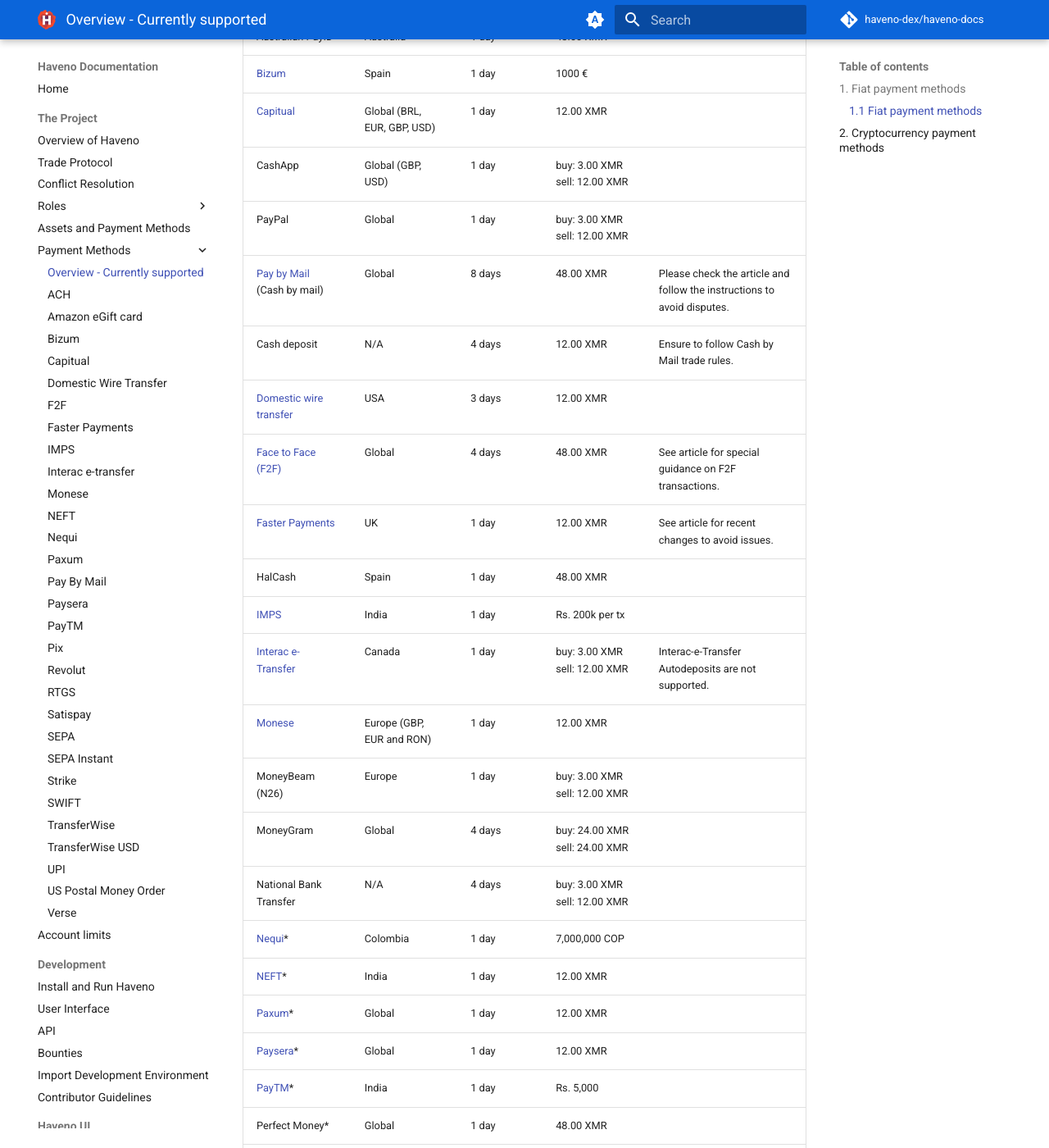
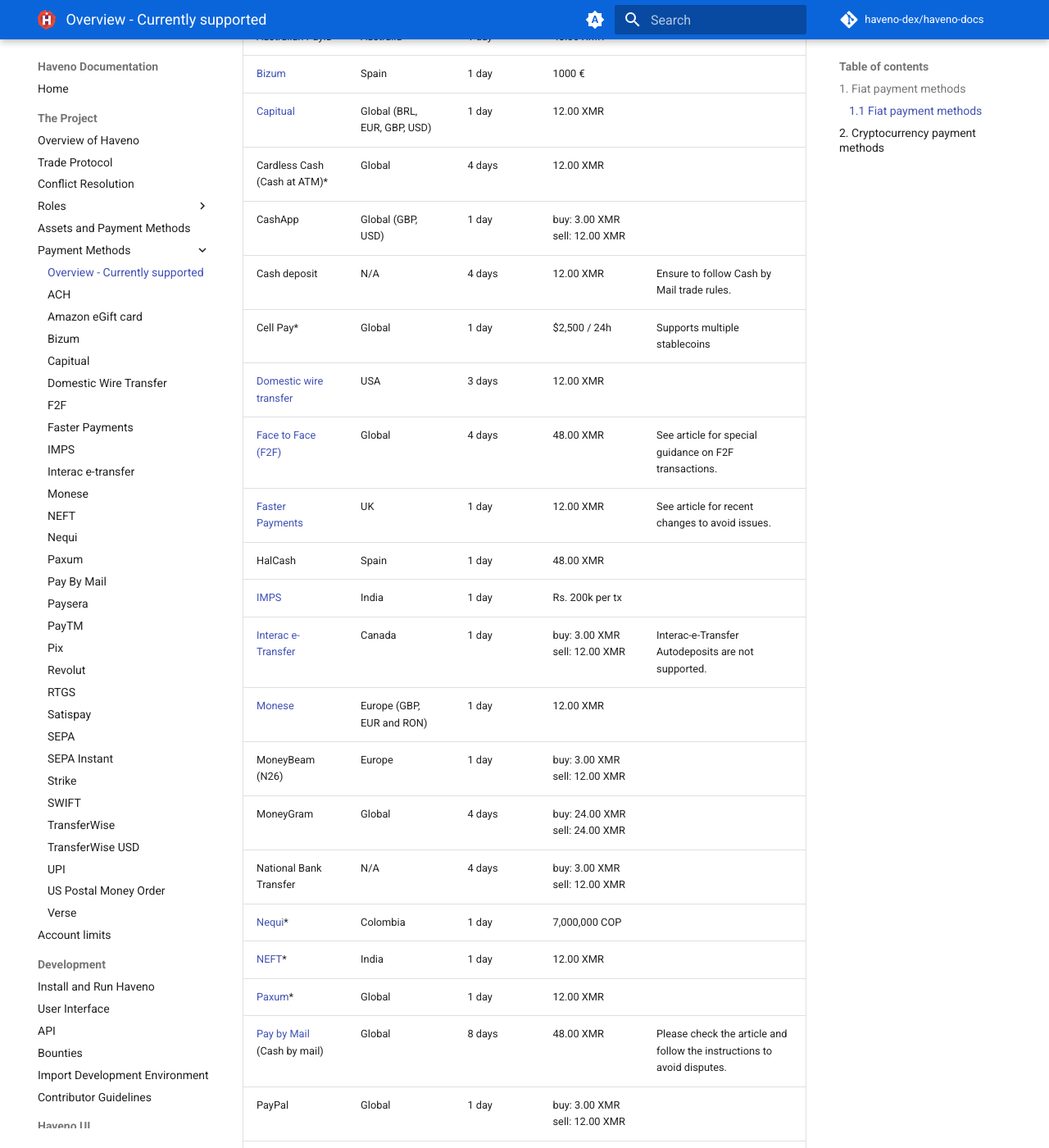
Before and after one commit to haveno-dex/haveno-docs, an MkDocs documentation site: the page built from docs/the-project/payment_methods/0-all-methods.md, in a window 1280 px wide and 1400 px high, scrolled down 1248 px. Shown: the whole window at 82% size. Built offline with MkDocs 1.6.1 and Material for MkDocs 9.7.7, drawn with Linux system fonts in a browser that asks for light colours; plug-ins that fetch from the network failed and are left out; comment, search, counter and statistics services are not loaded; the version menu is left out; some of the changed text lies outside the part shown.

Commit message:
Rename TransferWise to Wise, add Cardless Cash, Cell Pay, Venmo

```diff
--- a/docs/the-project/payment_methods/0-all-methods.md
+++ b/docs/the-project/payment_methods/0-all-methods.md
@@ -28,10 +28,10 @@
 | Australian PayID | Australia | 1 day | 48.00 XMR |
 | [Bizum](Bizum.md) | Spain | 1 day | 1000 € |
 | [Capitual](Capitual.md) | Global (BRL, EUR, GBP, USD) | 1 day | 12.00 XMR |
+| Cardless Cash (Cash at ATM)* | Global | 4 days | 12.00 XMR |
 | CashApp | Global (GBP, USD) | 1 day | buy: 3.00 XMR  sell: 12.00 XMR |
-| PayPal | Global | 1 day | buy: 3.00 XMR  sell: 12.00 XMR |
-| [Pay by Mail](Pay_By_Mail.md) (Cash by mail) | Global | 8 days | 48.00 XMR | Please check the article and follow the instructions to avoid disputes. |
 | Cash deposit | N/A | 4 days | 12.00 XMR | Ensure to follow Cash by Mail trade rules. |
+| Cell Pay* | Global | 1 day | $2,500 / 24h | Supports multiple stablecoins |
 | [Domestic wire transfer](Domestic_Wire_Transfer.md) | USA | 3 days | 12.00 XMR |
 | [Face to Face (F2F)](F2F.md) | Global | 4 days | 48.00 XMR | See article for special guidance on F2F transactions. |
 | [Faster Payments](Faster_Payments.md) | UK | 1 day | 12.00 XMR | See article for recent changes to avoid issues. |
@@ -45,6 +45,8 @@
 | [Nequi](Nequi.md)* | Colombia | 1 day | 7,000,000 COP |
 | [NEFT](NEFT.md)* | India | 1 day | 12.00 XMR |
 | [Paxum](Paxum.md)* | Global | 1 day | 12.00 XMR |
+| [Pay by Mail](Pay_By_Mail.md) (Cash by mail) | Global | 8 days | 48.00 XMR | Please check the article and follow the instructions to avoid disputes. |
+| PayPal | Global | 1 day | buy: 3.00 XMR  sell: 12.00 XMR |
 | [Paysera](Paysera.md)* | Global | 1 day | 12.00 XMR |
 | [PayTM](PayTM.md)* | India | 1 day | Rs. 5,000 |
 | Perfect Money* | Global | 1 day | 48.00 XMR |
@@ -63,14 +65,15 @@
 | Tikkie* | Netherlands | 1 day | 750 € |
 | Transfer with Same Bank | N/A | 2 days | buy: 3.00 XMR  sell: 12.00 XMR |
 | Transfer from Specific Banks | N/A | 4 days | buy: 3.00 XMR  sell: 12.00 XMR |
-| [TransferWise](TransferWise.md)* | Global except USD trades | 4 days | 12.00 XMR |
-| [TransferWise-USD](TransferWise-USD.md)* | Global for USD trades | 4 days | 12.00 XMR |
 | [US Postal Money Order](US_Postal_Money_Order.md)* | USA | 8 days | 12.00 XMR | Within USA, $1000 limit per transaction, up to $3000 per day without ID. |
 | Uphold | Global | 1 day | buy: 3.00 XMR  sell: 12.00 XMR |
 | [UPI](UPI.md)* | India | 1 day | Rs. 100,000 |
+| Venmo | USA | 1 day | buy: 3.00 XMR  sell: 12.00 XMR |
 | [Verse](Verse.md)* | Europe (EUR, SEK, HUF, DKK, PLN) | 1 day | 12.00 XMR |
 | WeChat Pay* | China | 1 day | 48.00 XMR |
 | Western Union | Global | 4 days | 24.00 XMR |
+| [Wise](TransferWise.md)* | Global except USD trades | 4 days | 12.00 XMR | formally TransferWise |
+| [Wise-USD](TransferWise-USD.md)* | Global for USD trades | 4 days | 12.00 XMR | formally TransferWise |
 | Zelle | USA | 4 days | buy: 3.00 XMR  sell: 12.00 XMR | See this page to see if/how your bank works with Zelle (including sending limits). |
 
 !!! note
--- a/mkdocs.yml
+++ b/mkdocs.yml
@@ -55,7 +55,7 @@
   - attr_list
   - md_in_html
   - tables
-  # # Python Markdown Extensions - https://squidfunk.github.io/mkdocs-material/setup/extensions/python-markdown-extensions/
+  # Python Markdown Extensions - https://squidfunk.github.io/mkdocs-material/setup/extensions/python-markdown-extensions/
   - pymdownx.blocks.caption
   - pymdownx.details
   - pymdownx.emoji:
```
